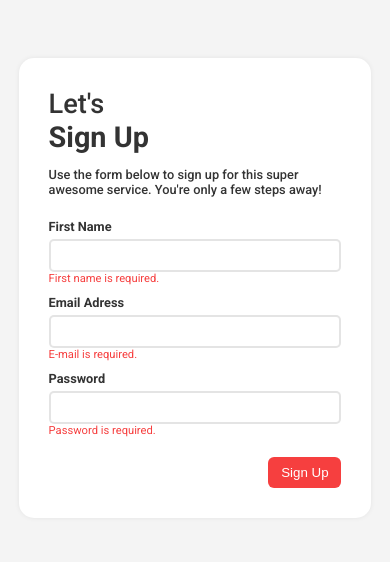
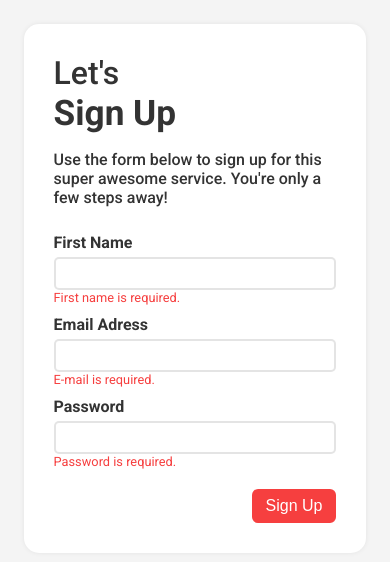
Before and after one commit to cibellem/breezy-form, a React (Create React App) app: page / in a window 390 px wide. Shown: the part 142-704 px from the top of the page. Built offline with nearby package versions, Linux system fonts and the light colour scheme.

Commit message:
CSS: Twich to mobile styles

```diff
--- a/src/components/SucessCard.tsx
+++ b/src/components/SucessCard.tsx
@@ -13,6 +13,7 @@ export const SuccessCard = (props: { user: FormValues }) => {
       </p>
       <p style={{ fontWeight: "bold" }}>{user.email}</p>
       <button type="button">Sign In</button>
+
     </section>
   );
 };
--- a/src/pages/Signup.tsx
+++ b/src/pages/Signup.tsx
@@ -29,6 +29,17 @@ export const Signup = () => {
 
   return (
     <main className="main">
+      {view === 2 && (
+        <span
+          style={{
+            margin: "10px",
+            position: "absolute",
+            top: "0",
+          }}
+        >
+          Try Again
+        </span>
+      )}
       <article className="card fade-in ">
         {view === 1 ? (
           <Form
--- a/src/styles.css
+++ b/src/styles.css
@@ -35,12 +35,6 @@ code {
   padding: 30px;
 }
 
-@media only screen and (max-width: 600px) {
-  .card {
-    max-width: calc(90% - 10px);
-  }
-}
-
 button {
   float: right;
   display: flex;
@@ -54,24 +48,26 @@ button {
   background-color: #f63f3f;
   color: white;
   cursor: pointer;
+  font-size: 0.8rem;
 }
+
 button:disabled {
   cursor: not-allowed;
 }
 
 .section_header > p {
   font-weight: 500;
-  font-size: 0.8em;
+  font-size: 0.8rem;
   /* margin: 10px 0 5px 0; */
 }
 
 .section_header > h1 {
-  font-size: 1.8em;
+  font-size: 2rem;
 }
 
 .section_header > h1:first-child {
   font-weight: 500;
-  font-size: 1.7em;
+  font-size: 1.7rem;
 }
 
 .section_header > h1 {
@@ -87,7 +83,7 @@ button:disabled {
 
 .form_label {
   margin: 10px 0 5px 0;
-  font-size: 0.8em;
+  font-size: 0.8rem;
   font-weight: 700;
 }
 
@@ -98,7 +94,7 @@ button:disabled {
 }
 
 .form_error {
-  font-size: 0.7em;
+  font-size: 0.7rem;
   color: #f63f3f;
 }
 
@@ -154,3 +150,32 @@ button:disabled {
     opacity: 1;
   }
 }
+
+/* Mobile styles */
+@media only screen and (max-width: 600px) {
+  .card {
+    max-width: calc(90% - 20px);
+  }
+
+  .section_header > h1 {
+    font-size: 2.2rem;
+  }
+
+  .section_header > h1:first-child {
+    font-size: 2rem;
+  }
+
+  .section_header > p,
+  .form_label,
+  button {
+    font-size: 1rem;
+  }
+
+  .form_error {
+    font-size: 0.8rem;
+  }
+
+  button {
+    width: 30%;
+  }
+}
```
